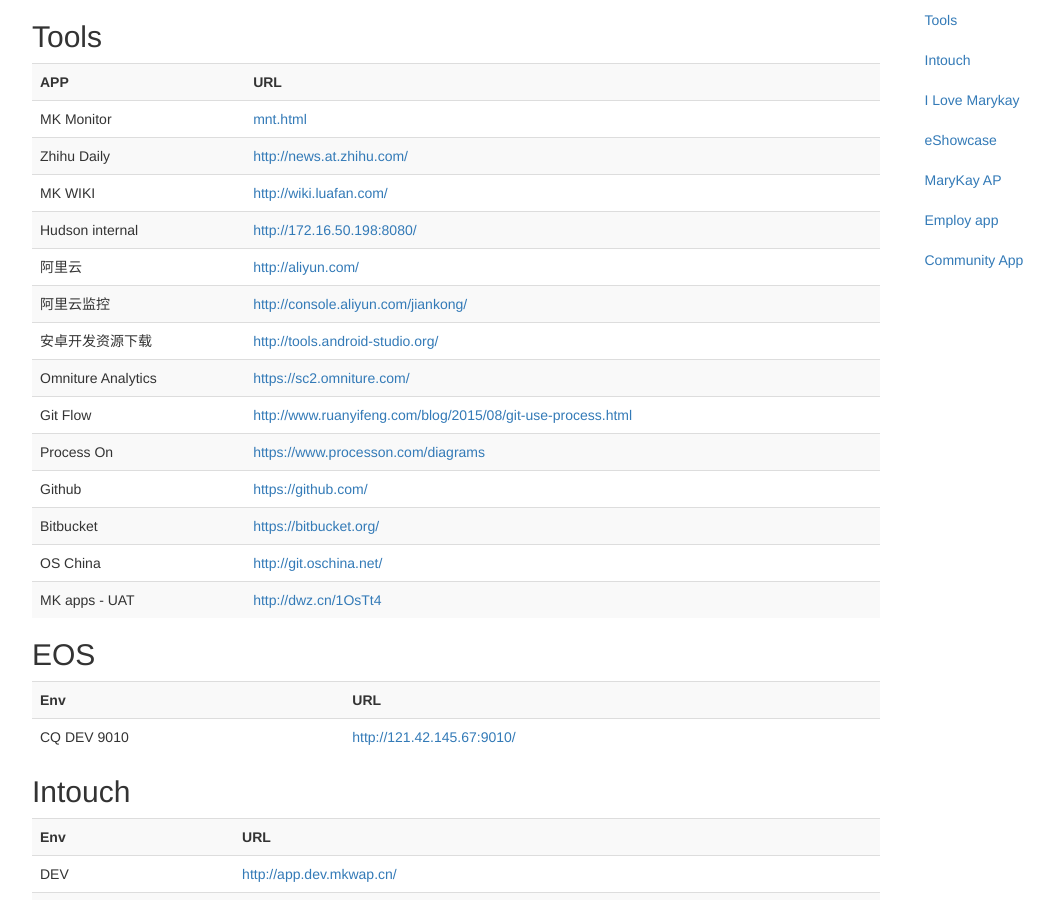
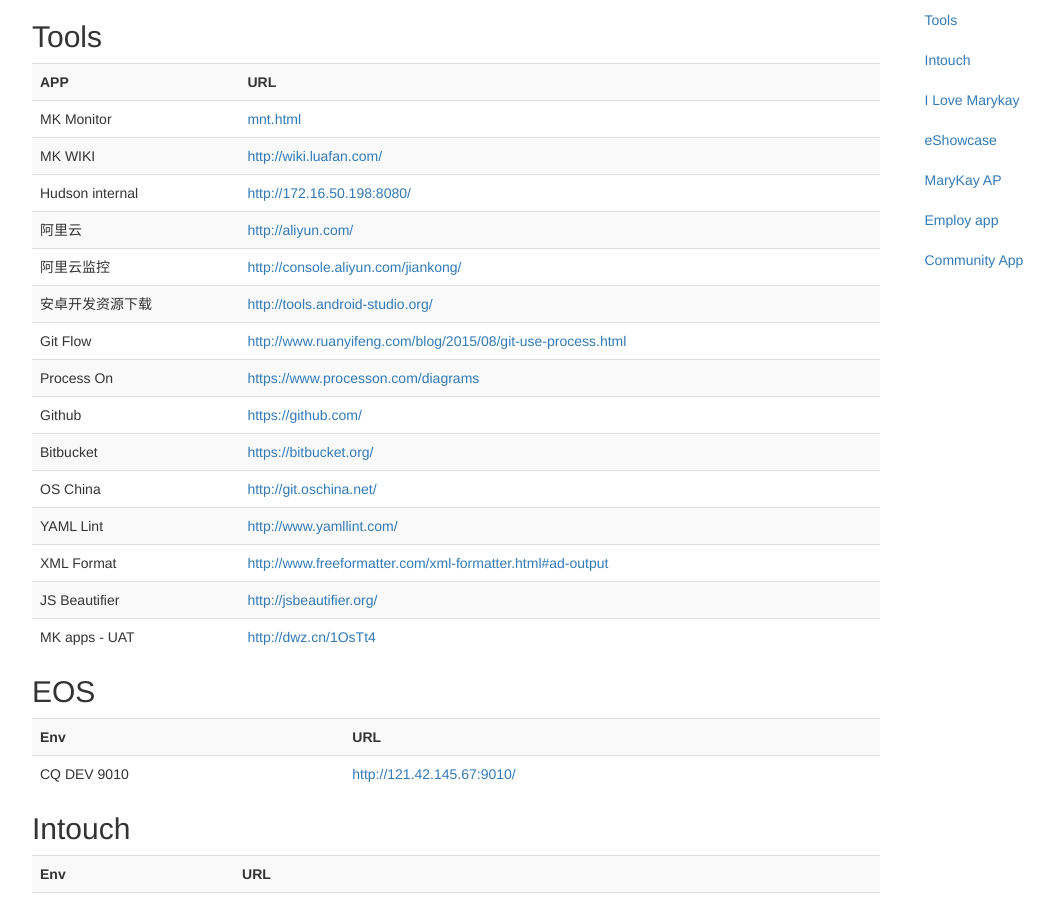
Before and after one commit to risezhang/risezhang.github.io, a Jekyll site: the page static/index.html, which Jekyll copies as it is, in a window 1280 px wide and 900 px high. Shown: the whole window, without its empty margins (38-1092 px from the left). Built offline with Jekyll 4.4.1, drawn with Linux system fonts in a browser that asks for light colours; nearby versions of some CDN libraries.

Commit message:
add tools for hightlight & lint

```diff
--- a/static/index.html
+++ b/static/index.html
@@ -35,10 +35,6 @@
 							<td><a href="">mnt.html</a></td>
 						</tr>
 						<tr>
-							<td>Zhihu Daily</td>
-							<td><a href="">http://news.at.zhihu.com/</a></td>
-						</tr>
-  						<tr>
 							<td>MK WIKI</td>
 							<td><a href="">http://wiki.luafan.com/</a></td>
 						</tr>
@@ -59,10 +55,6 @@
 							<td><a href="">http://tools.android-studio.org/</a></td>
 						</tr>
 						<tr>
-							<td>Omniture Analytics</td>
-							<td><a href="">https://sc2.omniture.com/</a></td>
-						</tr>
-						<tr>
 							<td>Git Flow</td>
 							<td><a href="">http://www.ruanyifeng.com/blog/2015/08/git-use-process.html</a></td>
 						</tr>
@@ -81,6 +73,18 @@
   						<tr>
                 <td>OS China</td>
                 <td><a href="">http://git.oschina.net/</a></td>
+              </tr>
+              <tr>
+                <td>YAML Lint</td>
+                <td><a href="">http://www.yamllint.com/</a></td>
+              </tr>
+              <tr>
+                <td>XML Format</td>
+                <td><a href="">http://www.freeformatter.com/xml-formatter.html#ad-output</a></td>
+              </tr>
+              <tr>
+                <td>JS Beautifier</td>
+                <td><a href="">http://jsbeautifier.org/</a></td>
               </tr>
 						<tr>
 							<td>MK apps - UAT</td>
```
Lines whose indentation alone changed are shown as unchanged.
